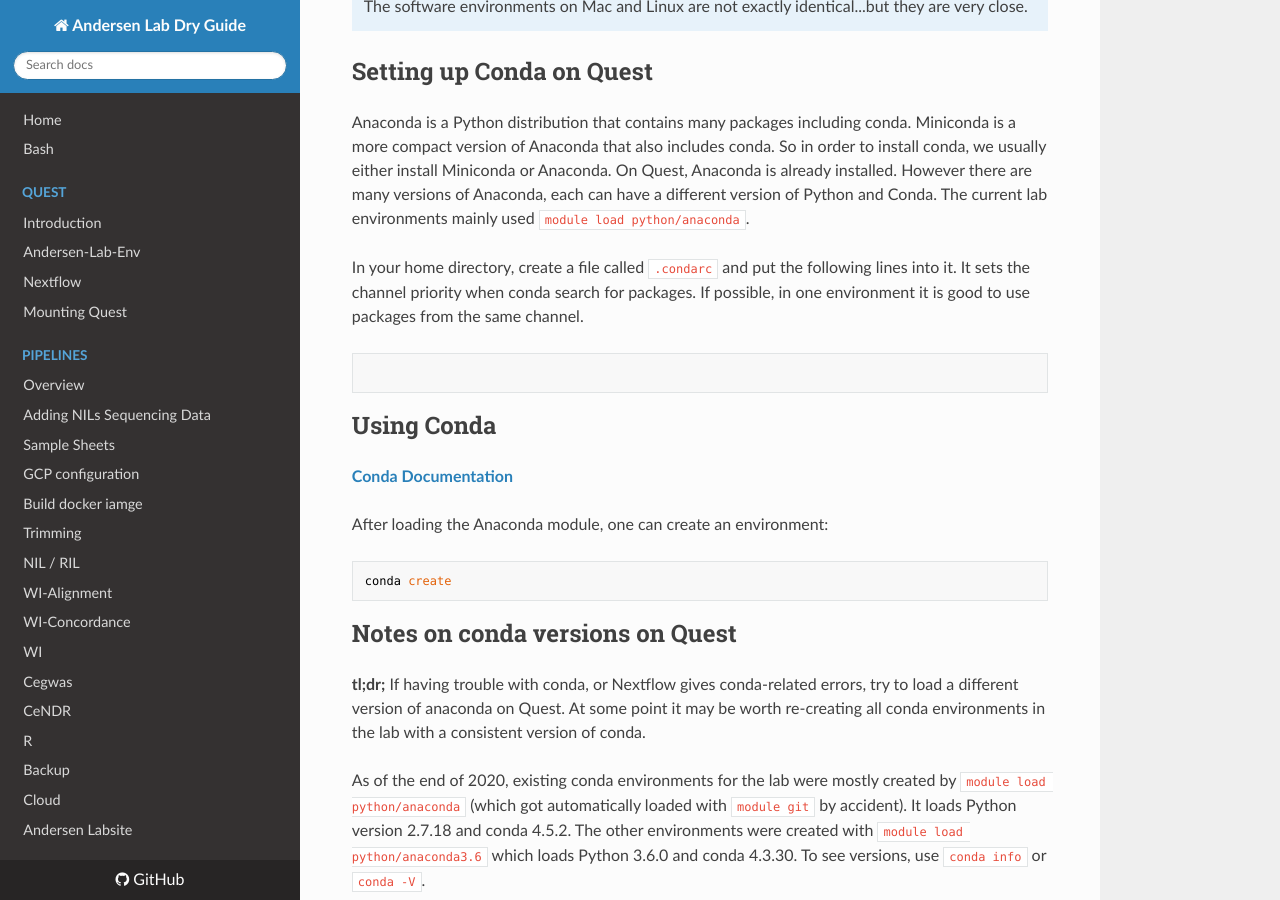
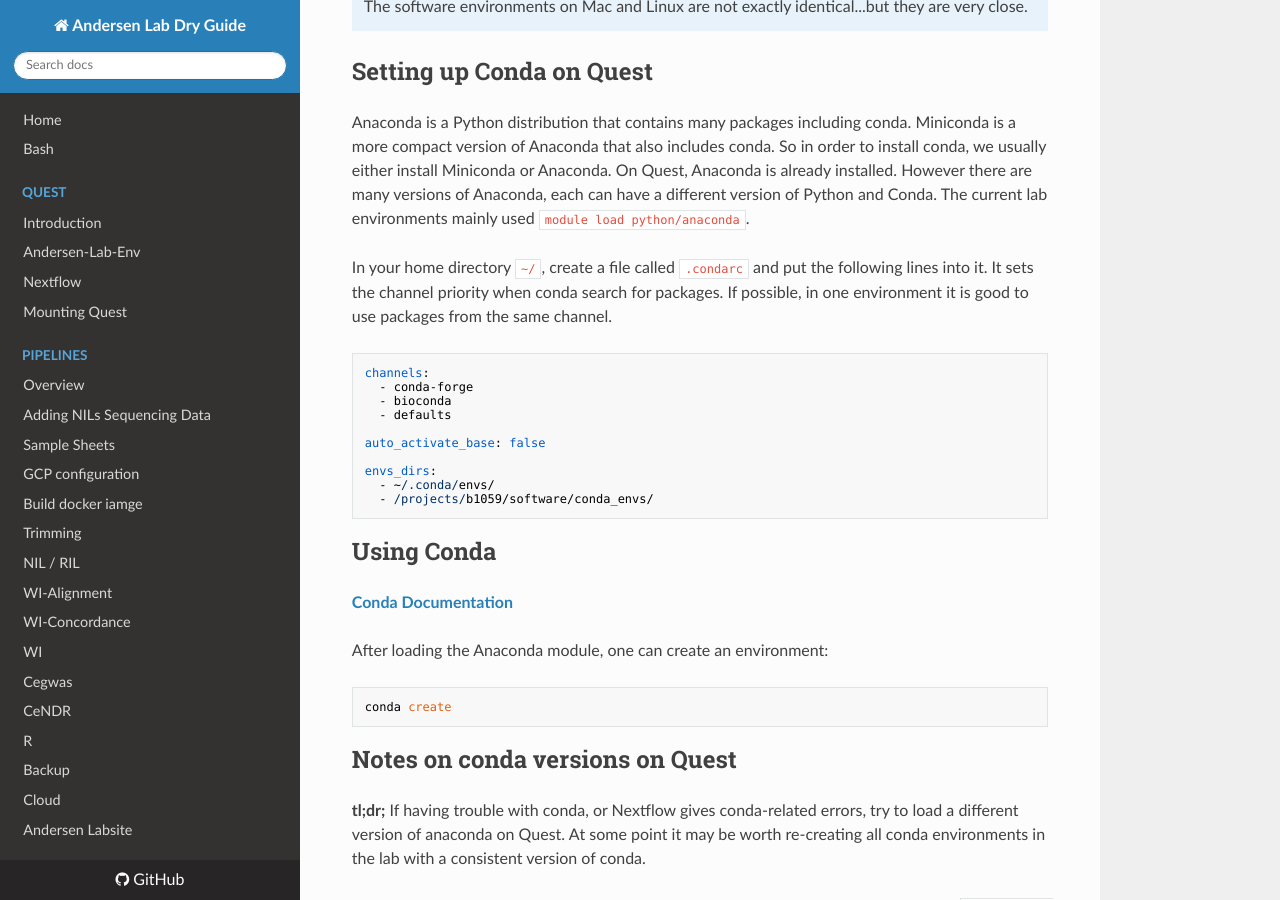
Before and after one commit to AndersenLab/dry-guide, an MkDocs documentation site: the page built from docs/quest-conda.md, in a window 1280 px wide and 900 px high, scrolled down 682 px. Built offline with MkDocs 1.6.1, drawn with Linux system fonts in a browser that asks for light colours; nearby versions of some CDN libraries; comment, search, counter and statistics services are not loaded.

Commit message:
Update quest-conda.md

````diff
--- a/docs/quest-conda.md
+++ b/docs/quest-conda.md
@@ -17,9 +17,19 @@ To track software, package and environment managers such as Conda and Docker (th
 
 Anaconda is a Python distribution that contains many packages including conda. Miniconda is a more compact version of Anaconda that also includes conda. So in order to install conda, we usually either install Miniconda or Anaconda. On Quest, Anaconda is already installed. However there are many versions of Anaconda, each can have a different version of Python and Conda. The current lab environments mainly used `module load python/anaconda`.
 
-In your home directory, create a file called `.condarc` and put the following lines into it. It sets the channel priority when conda search for packages. If possible, in one environment it is good to use packages from the same channel.
+In your home directory `~/`, create a file called `.condarc` and put the following lines into it. It sets the channel priority when conda search for packages. If possible, in one environment it is good to use packages from the same channel.
+
 ```
+channels:
+  - conda-forge
+  - bioconda
+  - defaults
 
+auto_activate_base: false
+
+envs_dirs:
+  - ~/.conda/envs/
+  - /projects/b1059/software/conda_envs/
 ```
 
 ## Using Conda
@@ -27,6 +37,7 @@ In your home directory, create a file called `.condarc` and put the following li
 __[Conda Documentation](https://docs.conda.io/projects/conda/en/latest/user-guide/index.html)__
 
 After loading the Anaconda module, one can create an environment:
+
 ```
 conda create
 ```
````
